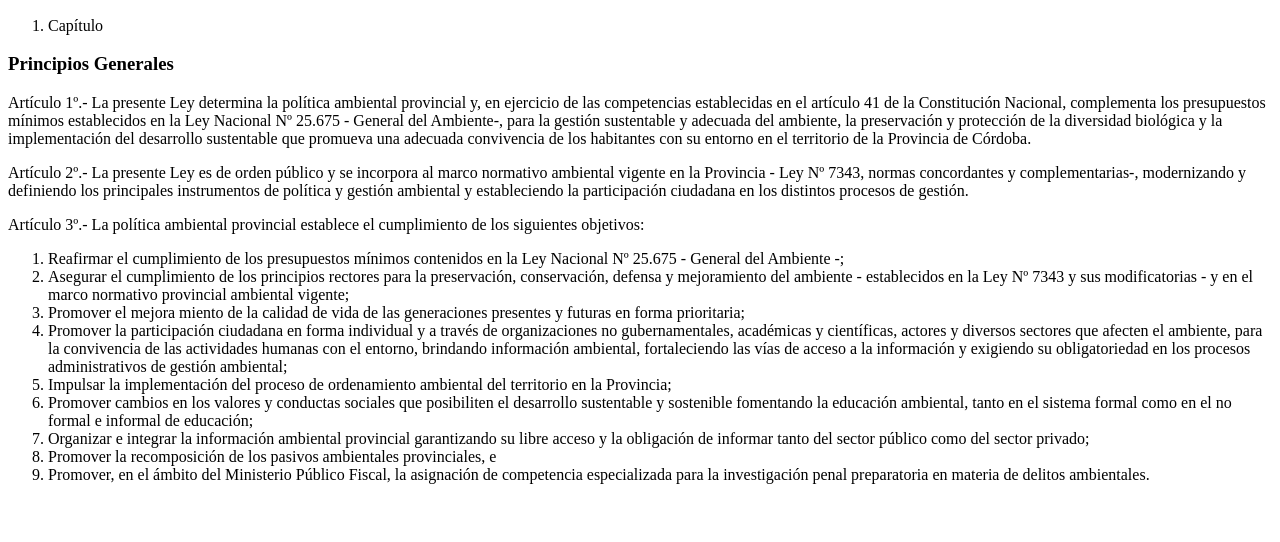
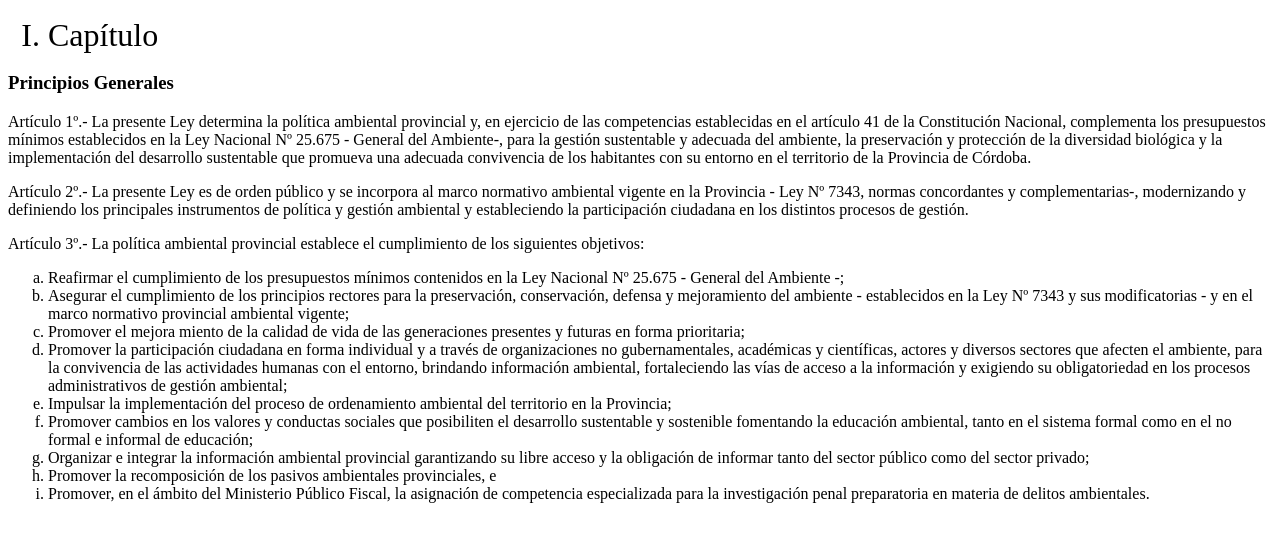
Before and after one commit to UCC-LabCompu2/ejercicios2023-julietamelinsky01, a website: page Ejercicios-CSS/ej_leyes.html in a window 1280 px wide. Shown: the part 152-694 px from the top of the page. Drawn offline with Linux system fonts and the light colour scheme.

Commit message:
Cambio numero 1

```diff
--- a/Ejercicios-CSS/ej_leyes.html
+++ b/Ejercicios-CSS/ej_leyes.html
@@ -3,6 +3,15 @@
 <head>
     <meta charset="UTF-8">
     <title>Ley 10.208 - Política Ambiental Provincial</title>
+    <style>
+        ol.titulo li {
+            list-style-type: upper-roman ;
+            font-size: 2em;
+        }
+        ol.subitems{
+            list-style-type:lower-alpha ;
+        }
+    </style>
 </head>
 <body>
 <h1>La Legislatura de la Provincia de Córdoba</h1>
```
